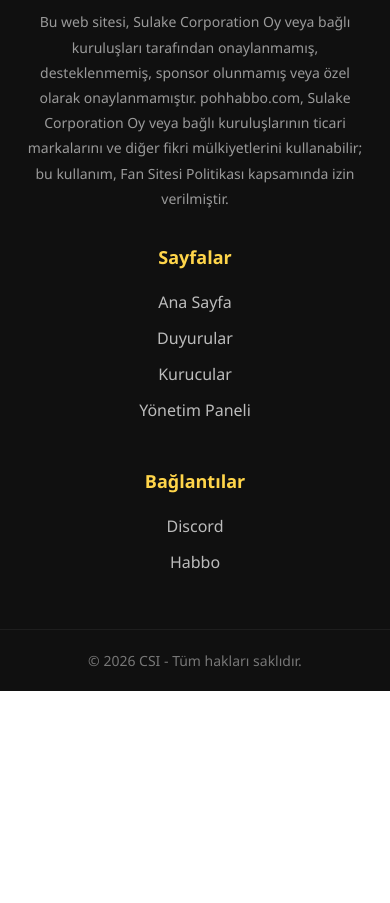
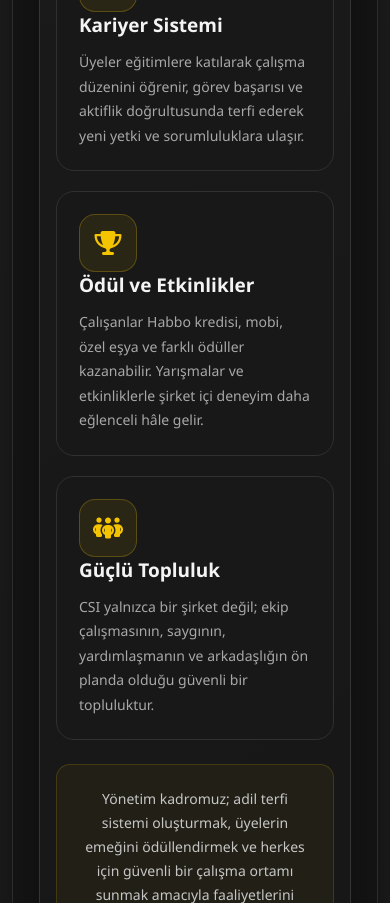
Before and after one commit to DAGON-bot/CSI-WEB, a website: page index.html in a window 390 px wide. Shown: the part 5726-6629 px from the top of the page. Before the commit the page ends 6417 px from the top, so only its background shows below. Drawn offline with Linux system fonts and the light colour scheme.

Commit message:
Redesign about section and improve homepage UI

```diff
--- a/css/style.css
+++ b/css/style.css
@@ -4056,3 +4056,207 @@
         font-size: 28px;
     }
 }
+
+/* =========================================
+   HAKKIMIZDA BÖLÜMÜ
+========================================= */
+
+.about-wrapper {
+    width: min(1180px, calc(100% - 40px));
+    margin: 0 auto;
+    padding: 48px;
+
+    background:
+        linear-gradient(
+            145deg,
+            rgba(255, 255, 255, 0.025),
+            rgba(255, 255, 255, 0.008)
+        );
+
+    border: 1px solid #343434;
+    border-radius: 22px;
+
+    box-shadow:
+        0 18px 55px rgba(0, 0, 0, 0.35);
+}
+
+.about-intro {
+    max-width: 820px;
+    margin: 0 auto 42px;
+    text-align: center;
+}
+
+.about-badge {
+    display: inline-flex;
+    align-items: center;
+    justify-content: center;
+
+    margin-bottom: 16px;
+    padding: 8px 14px;
+
+    color: #f4c400;
+    font-size: 12px;
+    font-weight: 800;
+    letter-spacing: 1.4px;
+
+    background: rgba(244, 196, 0, 0.08);
+    border: 1px solid rgba(244, 196, 0, 0.25);
+    border-radius: 999px;
+}
+
+.about-intro h3 {
+    margin: 0 0 18px;
+
+    color: #f4f4f4;
+    font-size: clamp(28px, 3vw, 42px);
+    line-height: 1.15;
+}
+
+.about-intro p {
+    margin: 0;
+
+    color: #b7b7b7;
+    font-size: 16px;
+    line-height: 1.8;
+}
+
+.about-grid {
+    display: grid;
+    grid-template-columns:
+        repeat(3, minmax(0, 1fr));
+    gap: 20px;
+}
+
+.about-card {
+    position: relative;
+
+    min-height: 245px;
+    padding: 28px;
+
+    background: #181818;
+    border: 1px solid #303030;
+    border-radius: 18px;
+
+    transition:
+        transform 0.22s ease,
+        border-color 0.22s ease,
+        box-shadow 0.22s ease;
+}
+
+.about-card:hover {
+    transform: translateY(-5px);
+    border-color: rgba(244, 196, 0, 0.55);
+
+    box-shadow:
+        0 16px 35px rgba(0, 0, 0, 0.35);
+}
+
+.about-icon{
+
+    display:flex;
+    align-items:center;
+    justify-content:center;
+
+    width:58px;
+    height:58px;
+
+    font-size:24px;
+
+    color:#f4c400;
+
+    background:rgba(244,196,0,.08);
+
+    border:1px solid rgba(244,196,0,.25);
+
+    border-radius:16px;
+
+    transition:.25s;
+
+}
+
+.about-icon i {
+    display: block;
+    color: inherit;
+    font-size: inherit;
+    line-height: 1;
+}
+
+.about-card:hover .about-icon{
+
+    transform:scale(1.08);
+
+    background:#f4c400;
+
+    color:#111;
+
+}
+
+.about-card h4 {
+    margin: 0 0 12px;
+
+    color: #f4f4f4;
+    font-size: 19px;
+}
+
+.about-card p {
+    margin: 0;
+
+    color: #a8a8a8;
+    font-size: 14px;
+    line-height: 1.75;
+}
+
+.about-footer-text {
+    margin-top: 24px;
+    padding: 22px 24px;
+
+    color: #c6c6c6;
+    font-size: 14px;
+    line-height: 1.7;
+    text-align: center;
+
+    background: rgba(244, 196, 0, 0.045);
+    border: 1px solid rgba(244, 196, 0, 0.16);
+    border-radius: 14px;
+}
+
+@media (max-width: 900px) {
+
+    .about-wrapper {
+        padding: 32px 24px;
+    }
+
+    .about-grid {
+        grid-template-columns: 1fr;
+    }
+
+    .about-card {
+        min-height: auto;
+    }
+
+}
+
+@media (max-width: 600px) {
+
+    .about-wrapper {
+        width: min(100% - 20px, 1180px);
+        padding: 24px 16px;
+    }
+
+    .about-intro {
+        margin-bottom: 28px;
+    }
+
+    .about-intro h3 {
+        font-size: 27px;
+    }
+
+    .about-intro p {
+        font-size: 14px;
+    }
+
+    .about-card {
+        padding: 22px;
+    }
+
+}
--- a/index.html
+++ b/index.html
@@ -12,6 +12,10 @@
     <link rel="stylesheet" href="css/profile.css">
     <link rel="stylesheet" href="css/founderPanel.css">
     <link rel="stylesheet" href="css/dialog.css">
+    <link
+    rel="stylesheet"
+    href="https://cdnjs.cloudflare.com/ajax/libs/font-awesome/6.5.2/css/all.min.css">
+
 </head>
 
 
@@ -265,11 +269,88 @@
         CSI Community hakkında bilgiler
     </p>
 
-    <div class="about-card">
-
-        <!-- Yazını buraya yazacaksın -->
-
-    </div>
+    <div class="about-wrapper">
+
+    <div class="about-intro">
+
+        <span class="about-badge">
+            CSI COMMUNITY
+        </span>
+
+        <h3>
+            Çalışma, kariyer ve eğlenceyi
+            bir araya getiriyoruz.
+        </h3>
+
+        <p>
+            CSI Şirketi, Habbo Türkiye topluluğunda faaliyet gösteren;
+            üyelerine görev alma, rütbe kazanma ve şirket içinde
+            gelişme imkânı sunan bağımsız bir rol yapma topluluğudur.
+        </p>
+
+    </div>
+
+    <div class="about-grid">
+
+        <div class="about-card">
+
+            <div class="about-icon">
+                <i class="fa-solid fa-briefcase"></i>
+            </div>
+
+            <h4>Kariyer Sistemi</h4>
+
+            <p>
+                Üyeler eğitimlere katılarak çalışma düzenini öğrenir,
+                görev başarısı ve aktiflik doğrultusunda terfi ederek
+                yeni yetki ve sorumluluklara ulaşır.
+            </p>
+
+        </div>
+
+        <div class="about-card">
+
+            <div class="about-icon">
+                <i class="fa-solid fa-trophy"></i>
+            </div>
+
+            <h4>Ödül ve Etkinlikler</h4>
+
+            <p>
+                Çalışanlar Habbo kredisi, mobi, özel eşya ve farklı
+                ödüller kazanabilir. Yarışmalar ve etkinliklerle
+                şirket içi deneyim daha eğlenceli hâle gelir.
+            </p>
+
+        </div>
+
+        <div class="about-card">
+
+            <div class="about-icon">
+                <i class="fa-solid fa-people-group"></i>
+            </div>
+
+            <h4>Güçlü Topluluk</h4>
+
+            <p>
+                CSI yalnızca bir şirket değil; ekip çalışmasının,
+                saygının, yardımlaşmanın ve arkadaşlığın ön planda
+                olduğu güvenli bir topluluktur.
+            </p>
+
+        </div>
+
+    </div>
+
+    <div class="about-footer-text">
+
+        Yönetim kadromuz; adil terfi sistemi oluşturmak,
+        üyelerin emeğini ödüllendirmek ve herkes için güvenli
+        bir çalışma ortamı sunmak amacıyla faaliyetlerini sürdürür.
+
+    </div>
+
+</div>
 
 </section>
 
```
